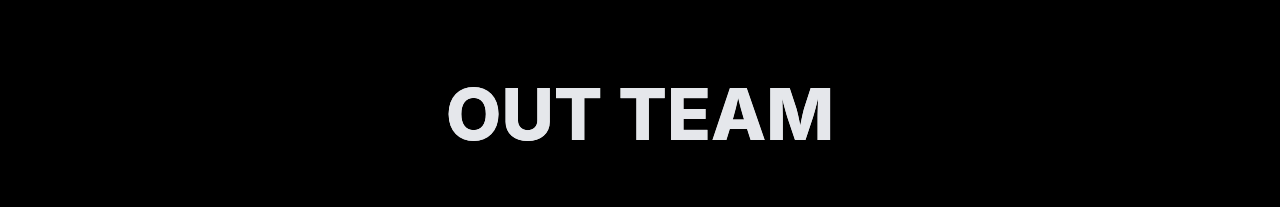
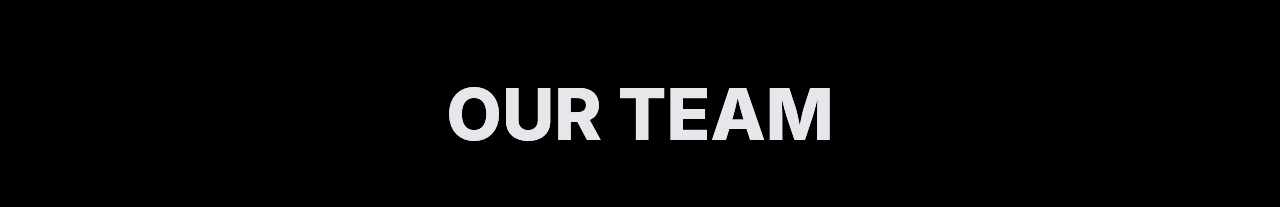
Before and after one commit to ritik-sa0201/Coding-Ninja, a React (Create React App) app: page /team in a window 1280 px wide. Shown: the part 122-329 px from the top of the page. Built offline with nearby package versions, Linux system fonts and the light colour scheme.

Commit message:
fix typo

```diff
--- a/package.json
+++ b/package.json
@@ -14,8 +14,8 @@
     "react": "^18.2.0",
     "react-dom": "^18.2.0",
     "react-icons": "^4.11.0",
+    "react-router-dom": "^6.16.0",
     "react-scripts": "5.0.1",
-    "react-router-dom": "^6.16.0",
     "react-tsparticles": "^2.12.2",
     "tsparticles": "^2.12.0",
     "web-vitals": "^2.1.4"
--- a/src/pages/Team/TeamNew.js
+++ b/src/pages/Team/TeamNew.js
@@ -14,7 +14,7 @@ function TeamNew() {
         <div
           className={`md:text-7xl text-5xl text-gray-200 bg-clip-text text-center font-extrabold md:mb-10 mb-5 pb-2 md:pt-20 mt-10`}
         >
-          <DecoderText text="OUT TEAM" start={aboutInView} />
+          <DecoderText text="OUR TEAM" start={aboutInView} />
         </div>
       </div>
 
```
Also changed, not shown: 1 other file (tests, documents, lock files or other folders).
